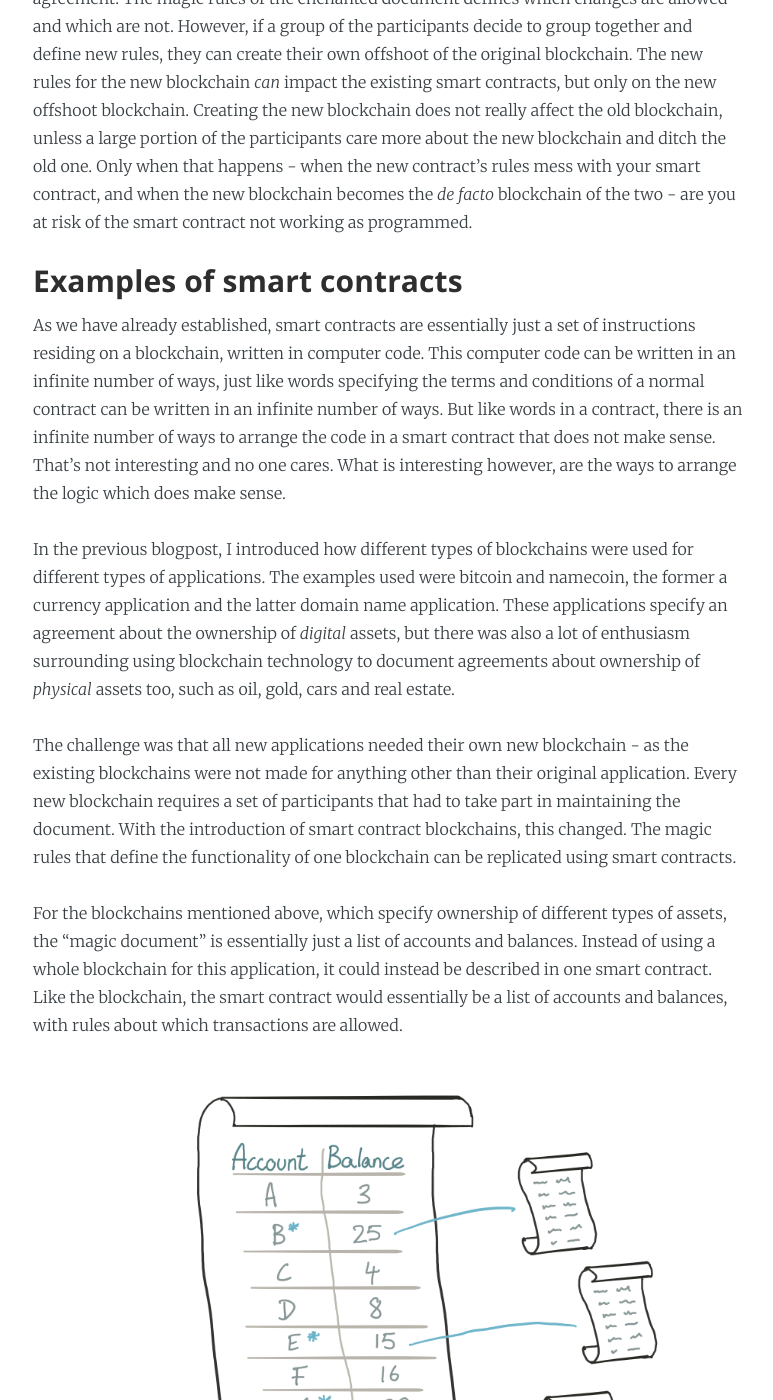
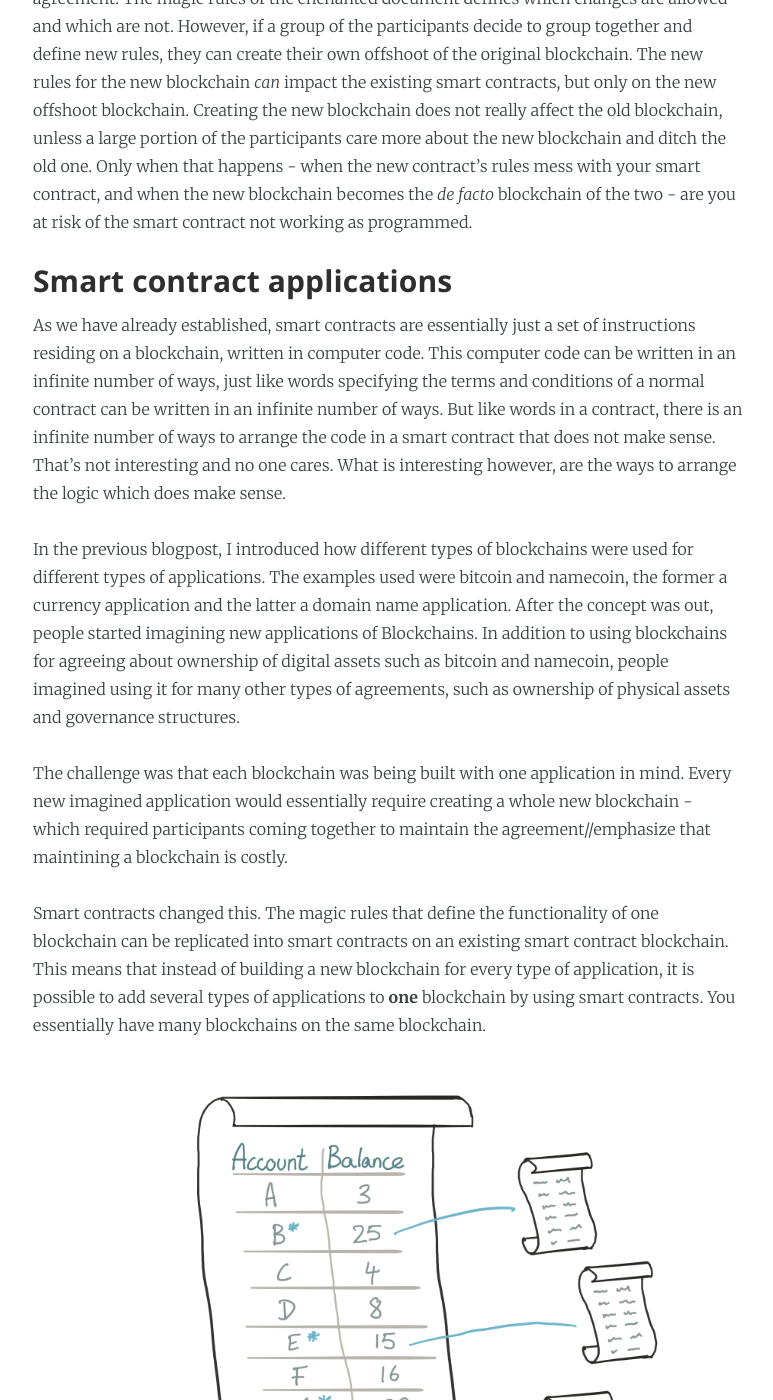
Before and after one commit to wrode/Blog, a Jekyll site: the page built from _posts/2016-08-19-Smart contracts.md, in a window 1280 px wide and 1400 px high, scrolled down 7193 px. Shown: the whole window, without its empty margins (252-1025 px from the left). Built offline with Jekyll 4.4.1, drawn with Linux system fonts in a browser that asks for light colours; comment, search, counter and statistics services are not loaded; some of the changed text lies outside the part shown.

Commit message:
Update to final part of the blog

```diff
--- a/_posts/2016-08-19-Smart contracts.md
+++ b/_posts/2016-08-19-Smart contracts.md
@@ -114,25 +114,29 @@ The second element of trust was briefly mentioned in the above paraph, and is tr
 <!-- The creation of offshot blockchains is not necessarily a bad thing though. Almost all of the hard forks to date are upgrades of the magic rules, making the blockchain perform better - the smart contracts on the blockchain remain untouched. There have been a few forks that have changed the state of the contracts however, but these have been extremely controversial. -->
 <!-- Therefore, you can trsut the blockchain. It is mostly the smart contract that you have to understand. -->
 
-### Examples of smart contracts
+### Smart contract applications
 
 As we have already established, smart contracts are essentially just a set of instructions residing on a blockchain, written in computer code. This computer code can be written in an infinite number of ways, just like words specifying the terms and conditions of a normal contract can be written in an infinite number of ways. But like words in a contract, there is an infinite number of ways to arrange the code in a smart contract that does not make sense. That's not interesting and no one cares. What is interesting however, are the ways to arrange the logic which does make sense.
 
 <!--If we want (and dont have anything better to do), we could arrange the logic in a way that creates a smart contract that gives compliments. We might want to make it a little stingy however, and only give compliments to the people that send it money. The more money the contract recieves, the better the compliment it could give.-->
 
-In the previous blogpost, I introduced how different types of blockchains were used for different types of applications. The examples used were bitcoin and namecoin, the former a currency application and the latter domain name application. These applications specify an agreement about the ownership of *digital* assets, but there was also a lot of enthusiasm surrounding using blockchain technology to document agreements about ownership of *physical* assets too, such as oil, gold, cars and real estate.
+In the previous blogpost, I introduced how different types of blockchains were used for different types of applications. The examples used were bitcoin and namecoin, the former a currency application and the latter a domain name application. After the concept was out, people started imagining new applications of Blockchains. In addition to using blockchains for agreeing about ownership of digital assets such as bitcoin and namecoin, people imagined using it for many other types of agreements, such as ownership of physical assets and governance structures.
 
-The challenge was that all new applications needed their own new blockchain - as the existing blockchains were not made for anything other than their original application. Every new blockchain requires a set of participants that had to take part in maintaining the document. With the introduction of smart contract blockchains, this changed. The magic rules that define the functionality of one blockchain can be replicated using smart contracts.
+The challenge was that each blockchain was being built with one application in mind. Every new imagined application would essentially require creating a whole new blockchain - which required participants coming together to maintain the agreement//emphasize that maintining a blockchain is costly.
 
-For the blockchains mentioned above, which specify ownership of different types of assets, the "magic document" is essentially just a list of accounts and balances. Instead of using a whole blockchain for this application, it could instead be described in one smart contract. Like the blockchain, the smart contract would essentially be a list of accounts and balances, with rules about which transactions are allowed.
+Smart contracts changed this. The magic rules that define the functionality of one blockchain can be replicated into smart contracts on an existing smart contract blockchain. This means that instead of building a new blockchain for every type of application, it is possible to add several types of applications to **one** blockchain by using smart contracts. You essentially have many blockchains on the same blockchain.
 
 ![Blockchainception]({{ site.url }}/assets/images/Blockchainception.png)
 
-This means that instead of building a new blockchain for every type of application, it is possible to add several types of applications to **one** blockchain by using smart contracts. You essentially have many blockchains on the same blockchain.
+As an example, the blockchains which specify ownership of different types of assets, the "magic document" is essentially just a list of accounts and their ownership. Instead of using a whole blockchain for this application, this information can instead be included in one smart contract. Like the blockchain, the smart contract would essentially be a list of accounts and their ownership, with rules about which transactions are allowed and which are not.
+
+>Therefore, the applications for smart contracts are the same as the applications for blockchains.
+
+As we have already established, smart contracts can be used to document the ownership of assets, not only digital, but also physical such as oil, gold, cars and real estate. But just listing who owns what is just the beginning, additional logic can be included.
 
 ![godeeper]({{ site.url }}/assets/images/godeeper.jpg){:style="width:60%; margin: 0 20%"}
 
-As we now know, specifying and managing ownership is one way which you could arrange the logic of a smart contract. But it does not need to stop there. More logic could be included. If you specify the ownership in a company through a smart contract - essentially making shares of that company, you could also include instructions about how to pay out dividens through the contract. Any dividens that the company has could be paid to the contract, and the contract's logic would distribute this money amongst the shareholders. In addition, you might want to add the right to vote to the smart contracts logic, giving each person a vote represented by their ownership, which is described in the smart contract.
+A smart contract can specify the ownership in a company. In addition, it could also include instructions about how to pay out dividens through the contract. Any dividens that the company has can be paid to the contract, and the contract's logic would distribute this money amongst its owners. In addition, the contract can give the owners voting rights relative to their ownership.
 
 This is brings the second use-case of smart contracts: Financial instruments. Securities such as stocks, bonds and derivatives can all be created as smart contracts.
 
```
